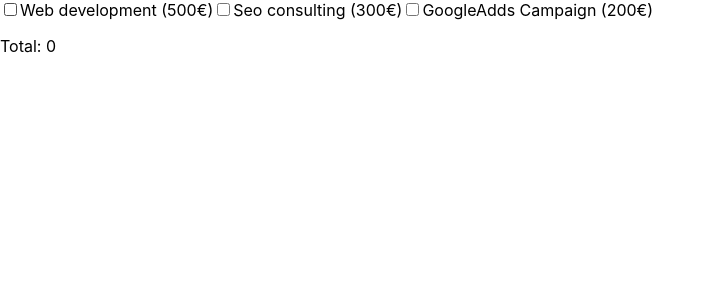
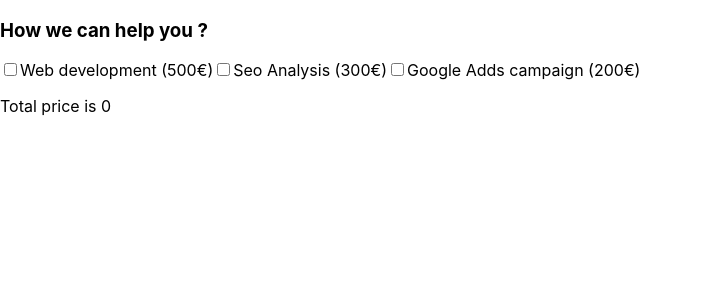
Before and after one commit to anaemerubio/Sprint-7, a React (Create React App) app in the folder sprint7/: page / in a window 1280 px wide. Shown: the top 300 px of the page, without its empty margins (0-714 px from the left). Built offline with nearby package versions, Linux system fonts and the light colour scheme.

Commit message:
First Panel implemented

```diff
--- a/sprint7/package.json
+++ b/sprint7/package.json
@@ -9,6 +9,7 @@
     "react": "^18.0.0",
     "react-dom": "^18.0.0",
     "react-scripts": "5.0.1",
+    "styled-components": "^5.3.5",
     "web-vitals": "^2.1.4"
   },
   "scripts": {
--- a/sprint7/src/App.js
+++ b/sprint7/src/App.js
@@ -1,60 +1,84 @@
 import React, {useState} from 'react';
+import styled from 'styled-components';
+
+const Panel = styled.div`
+  width: 200px;
+  height: 200px;
+  border: 1px solid black;
+`;
 
 export default function App() {
 
-  const [checkOne, setcheckOne] = useState(false);
-  const [checkTwo, setcheckTwo] = useState(false);
-  const [checkThree, setcheckThree] = useState(false);
-  const [budget, setBudget] = useState(0);
+  const [checkOne, setCheckOne] = useState(false);
+  const [checkTwo, setCheckTwo] = useState(false);
+  const [checkThree, setCheckThree] = useState(false);
+  const [inputOne, setInputOne] = useState(0);
+  const [inputTwo, setInputTwo] = useState(0);
+  const [total, setTotal] = useState(0);
 
-  const handleOne = () => setcheckOne(!checkOne);
+  const handleCheck1 = () => setCheckOne(!checkOne);
+  const handleCheck2 = () => setCheckTwo(!checkTwo);
+  const handleCheck3 = () => setCheckThree(!checkThree);
 
-  const handleTwo = () => setcheckTwo(!checkTwo);
+  const handleInput1 = (e) => setInputOne(e.target.value);
+  const handleInput2 = (e) => setInputTwo(e.target.value);
 
-  const handleThree = () => setcheckThree(!checkThree);
-
-  function handleBudget(evt){
-    let serviceCost = Number(evt.target.value);
-    evt.target.checked ? setBudget(budget+serviceCost) : setBudget(budget-serviceCost)
+  function handleTotal(event){
+    let evtValue = Number(event.target.value);
+    (event.target.checked) ? setTotal(total+evtValue) : setTotal(total-evtValue)
   }
 
   return (
     <>
       <div>
+        <h3>How we can help you ? </h3>
         <Checkbox
           check={checkOne}
-        onChange={handleOne}
-        onClick={handleBudget}
-        value={400}
-        label='Web development (500€)'
-      />
-
+          onChange={handleCheck1}
+          onClick={handleTotal}
+          value={500}
+        >
+          Web development (500€)
+        </Checkbox>
+        {checkOne &&
+        <Panel>
+          <input type="number" value={inputOne} onChange={handleInput1}/>
+          <input type="number" value={inputTwo} onChange={handleInput2}/>
+        </Panel>}
         <Checkbox
           check={checkTwo}
-        onChange={handleTwo}
-        onClick={handleBudget}
+          onChange={handleCheck2}
+          onClick={handleTotal}
           value={300}
-        label='Seo consulting (300€)'
-      />
+        >
+          Seo Analysis (300€)
+        </Checkbox>
 
         <Checkbox
           check={checkThree}
-        onChange={handleThree}
-        onClick={handleBudget}
+          onChange={handleCheck3}
+          onClick={handleTotal}
           value={200}
-        label='GoogleAdds Campaign (200€)'
-      />
+        >
+          Google Adds campaign (200€)
+        </Checkbox>
     </div>
-  <p>Total: {budget}</p>
+    <p>Total price is {total}</p>
   </>
   );
 };
 
-const Checkbox = ({check, onChange, onClick, value,label}) => {
+const Checkbox = ({check, onChange, onClick, value, children}) => {
   return (
     <label>
-      <input type='checkbox' checked={check} onChange={onChange} onClick={onClick} value={value}/>
-      {label}
+      <input
+        type='checkbox'
+        checked={check}
+        onChange={onChange}
+        onClick={onClick}
+        value={value}
+      />
+      {children}
     </label>
   );
 }
```
Also changed, not shown: 1 other file (tests, documents, lock files or other folders). Lines whose indentation alone changed are shown as unchanged.
